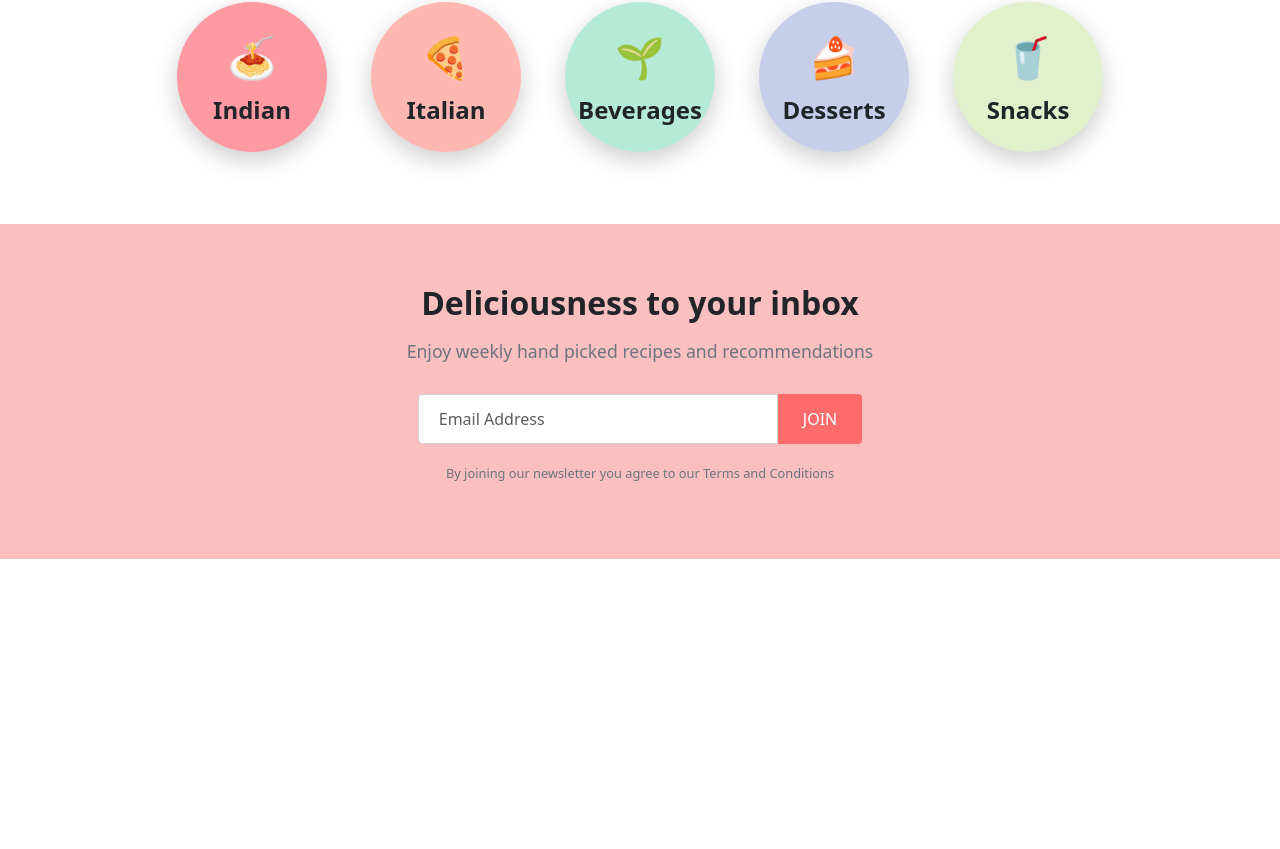
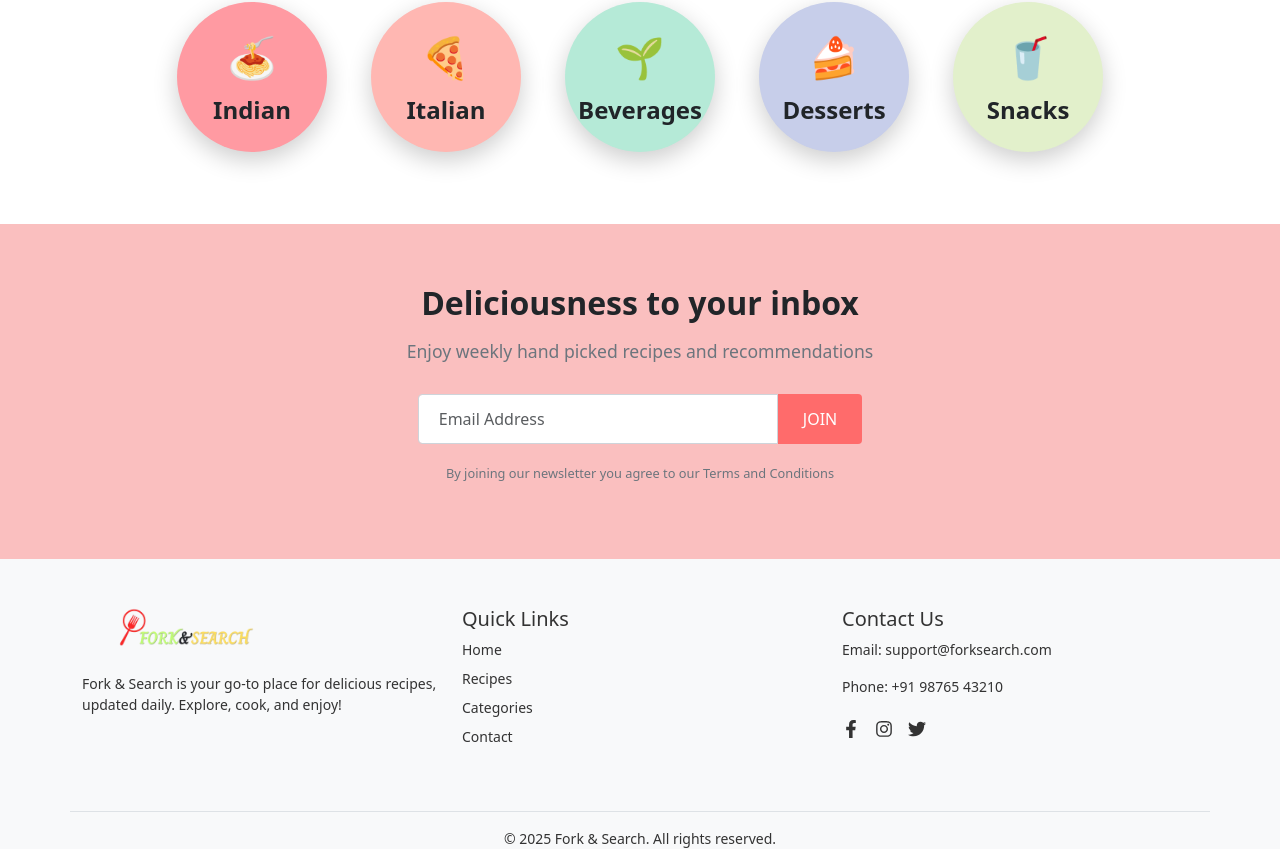
Before and after one commit to Sujalsharma1404/Fork_and_Search, a React (Create React App) app: page / in a window 1280 px wide. Shown: the part 993-1842 px from the top of the page. Before the commit the page ends 1552 px from the top, so only its background shows below. Built offline with nearby package versions, Linux system fonts and the light colour scheme.

Commit message:
added nescessary components

```diff
--- a/src/App.js
+++ b/src/App.js
@@ -1,13 +1,23 @@
 import { BrowserRouter as Router, Routes, Route } from "react-router-dom";
 import Home from "./Pages/Home";
+import Footer from "./Components/Footer";
+
+
+import About from "./Pages/About";
+
 
 function App() {
   return (
-       <Router>
+    <Router>
       <Routes>
         <Route path="/" element={<Home />} />
+        <Route path="/about" element={<About />} />
+
       </Routes>
+      <Footer />
+
     </Router>
+
   );
 }
 
```
